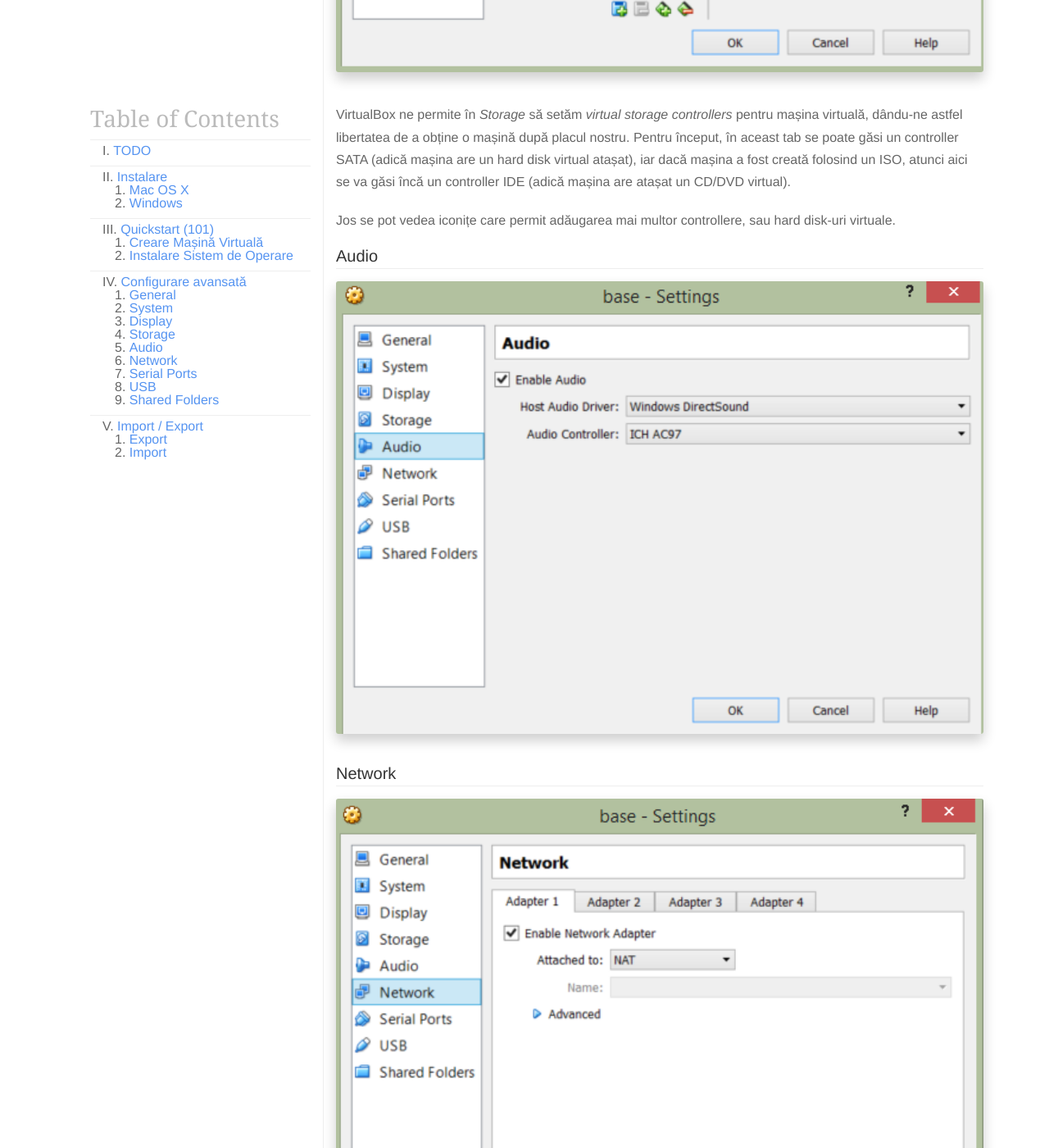
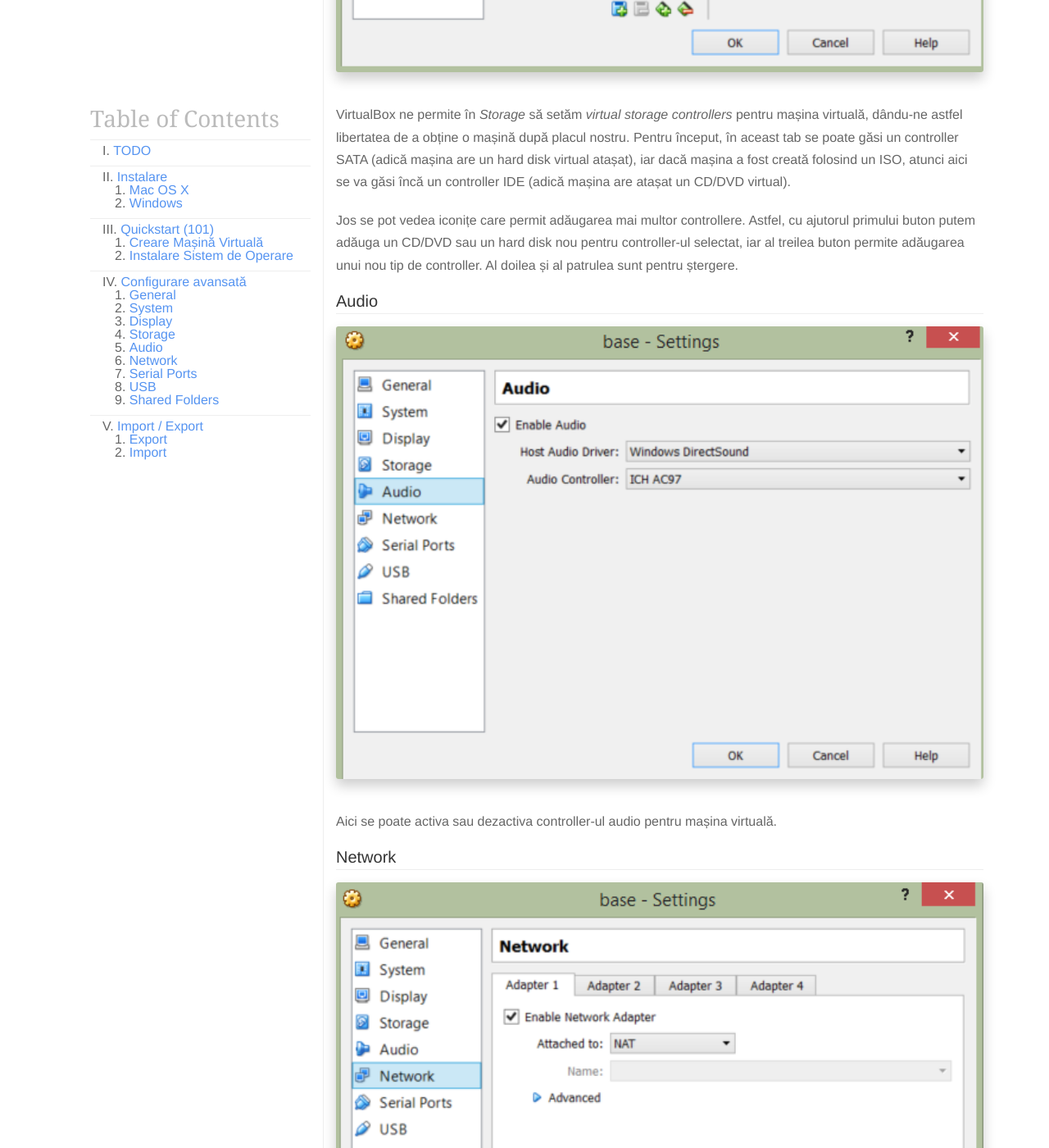
Before and after one commit to sabinmarcu/virtualbox-tutorial, a Jekyll site: the page built from index.md, in a window 1280 px wide and 1400 px high, scrolled down 24106 px. Shown: the whole window at 82% size. Built offline with Jekyll 4.4.1, drawn with Linux system fonts in a browser that asks for light colours; nearby versions of some CDN libraries; Markdown is read by kramdown in place of the engine named in the settings; some of the changed text lies outside the part shown.

Commit message:
update advanced configuration section

```diff
--- a/_includes/article.md
+++ b/_includes/article.md
@@ -129,17 +129,19 @@ In tabul _Advanced_, putem adauga calea către Snapshot-ul în care este creată
 
  VirtualBox ne permite în _Storage_ să setăm _virtual storage controllers_ pentru mașina virtuală, dându-ne astfel libertatea de a obține o mașină după placul nostru. Pentru început, în aceast tab se poate găsi un controller SATA (adică mașina are un hard disk virtual atașat), iar dacă mașina a fost creată folosind un ISO, atunci aici se va găsi încă un controller IDE (adică mașina are atașat un CD/DVD virtual).
 
-Jos se pot vedea iconițe care permit adăugarea mai multor controllere, sau hard disk-uri virtuale.
+Jos se pot vedea iconițe care permit adăugarea mai multor controllere. Astfel, cu ajutorul primului buton putem adăuga un CD/DVD sau un hard disk nou pentru controller-ul selectat, iar al treilea buton permite adăugarea unui nou tip de controller. Al doilea și al patrulea sunt pentru ștergere.
 
 ### Audio
 
 [![Configurare avansată, audio]({{base_url}}assets/images/virtualbox/configurare_avansata/audio.png)]({{base_url}}assets/images/virtualbox/configurare_avansata/audio.png)
 
-
+Aici se poate activa sau dezactiva controller-ul audio pentru mașina virtuală.
 
 ### Network
 
 [![Configurare avansată, ntework]({{base_url}}assets/images/virtualbox/configurare_avansata/network.png)]({{base_url}}assets/images/virtualbox/configurare_avansata/network.png)
+
+VirtualBox permite activarea a până la 4 adaptere pentru placa de rețea, iar în tab-ul _Network_ putem seta date precum tipul, adresa MAC, reguli pentru Port Forwarding.
 
 ### Serial Ports
 
```
